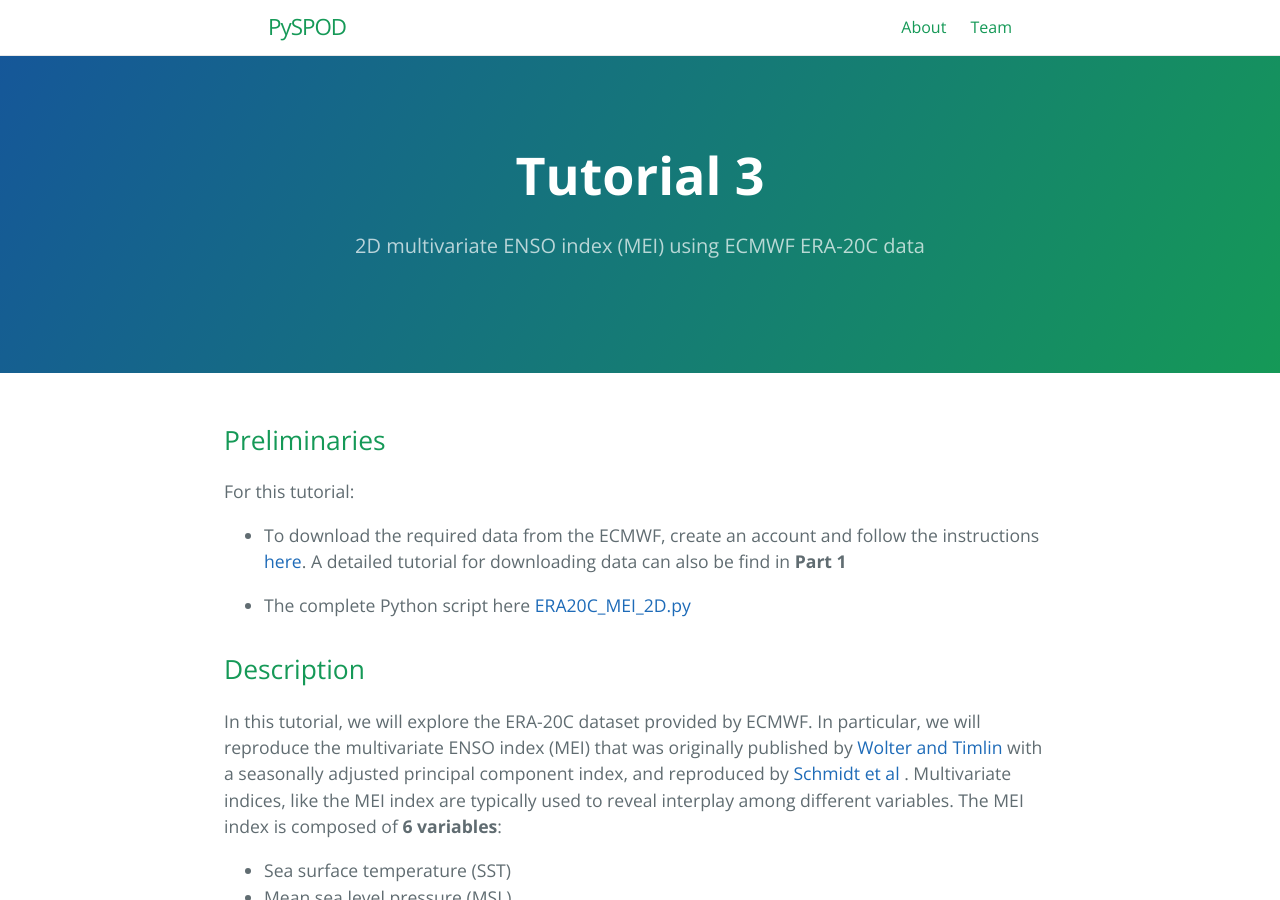
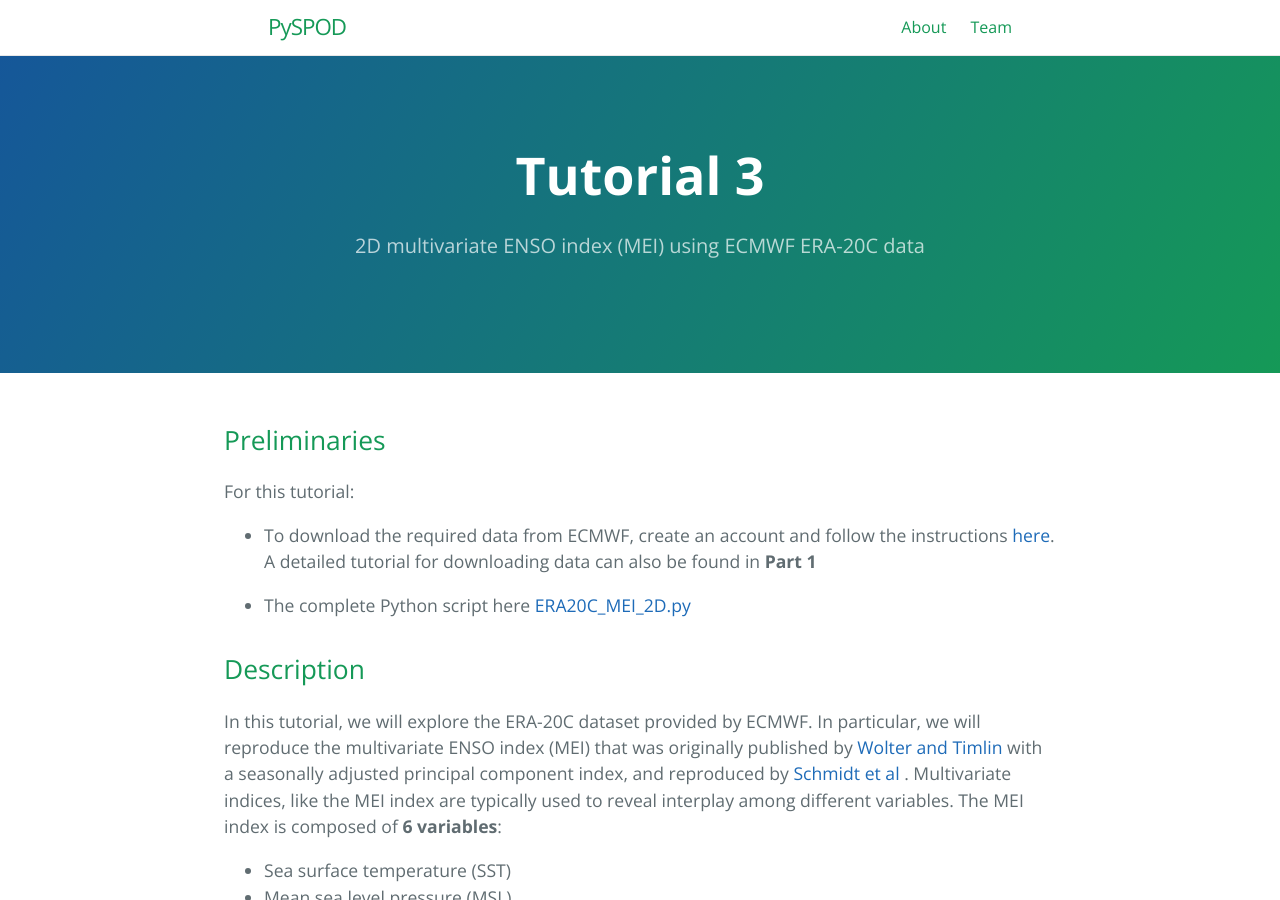
Before and after one commit to MathEXLab/PySPOD, a Jekyll site: the page built from tutorial3.md, in a window 1280 px wide and 900 px high. Built offline with Jekyll 4.4.1, drawn with Linux system fonts in a browser that asks for light colours.

Commit message:
typo fixed

```diff
--- a/tutorial3.md
+++ b/tutorial3.md
@@ -11,9 +11,9 @@ order: 2
 
 For this tutorial:
 
-- To download the required data from the ECMWF,
+- To download the required data from ECMWF,
  create an account and follow the instructions [here](https://confluence.ecmwf.int/display/WEBAPI/Access+ECMWF+Public+Datasets).
- A detailed tutorial for downloading data can also be find in **Part 1**
+ A detailed tutorial for downloading data can also be found in **Part 1**
 
 - The complete Python script here [ERA20C_MEI_2D.py ](https://github.com/MathEXLab/PySPOD/blob/main/tutorials/climate/ERA20C_MEI_2D/ERA20C_MEI_2D.py)
 
```
